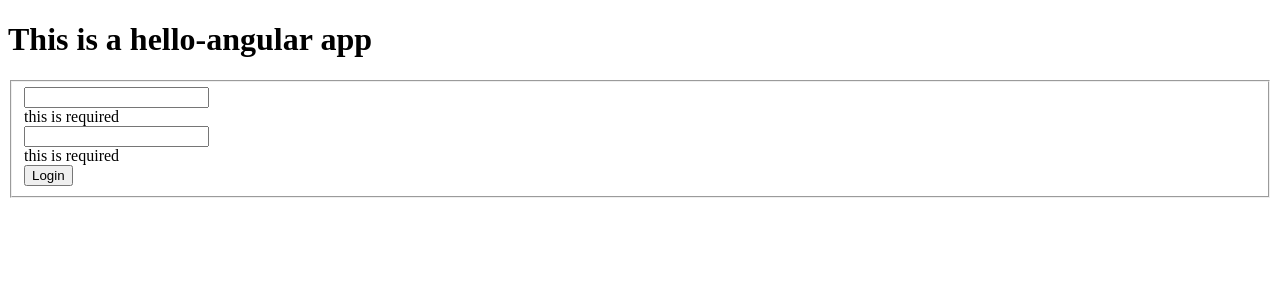
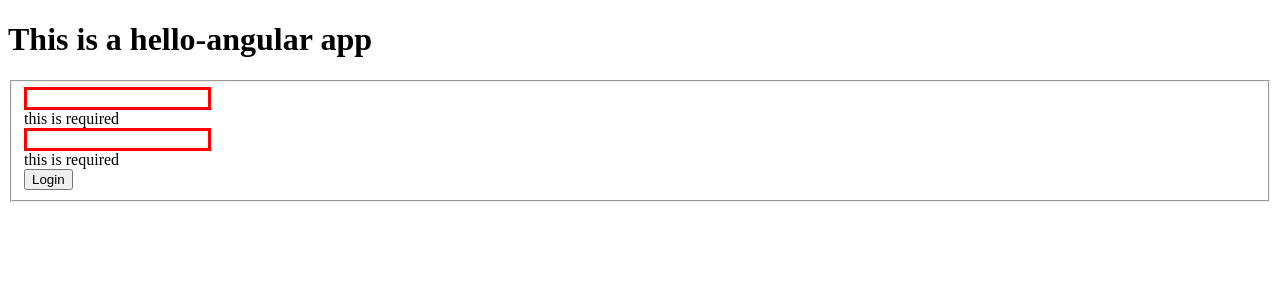
Before and after one commit to jianhang-lin/hello-angular, an Angular app: page / in a window 1280 px wide. Shown: the top 300 px of the page. Built offline with nearby package versions, Linux system fonts and the light colour scheme.

Commit message:
feat(login): add css in the ng-invalid and ng-valid

```diff
--- a/src/app/login/login.component.scss
+++ b/src/app/login/login.component.scss
@@ -0,0 +1,7 @@
+input.ng-invalid {
+  border: 3px solid red;
+}
+
+input.ng-valid {
+  border: 3px solid green;
+}
```
